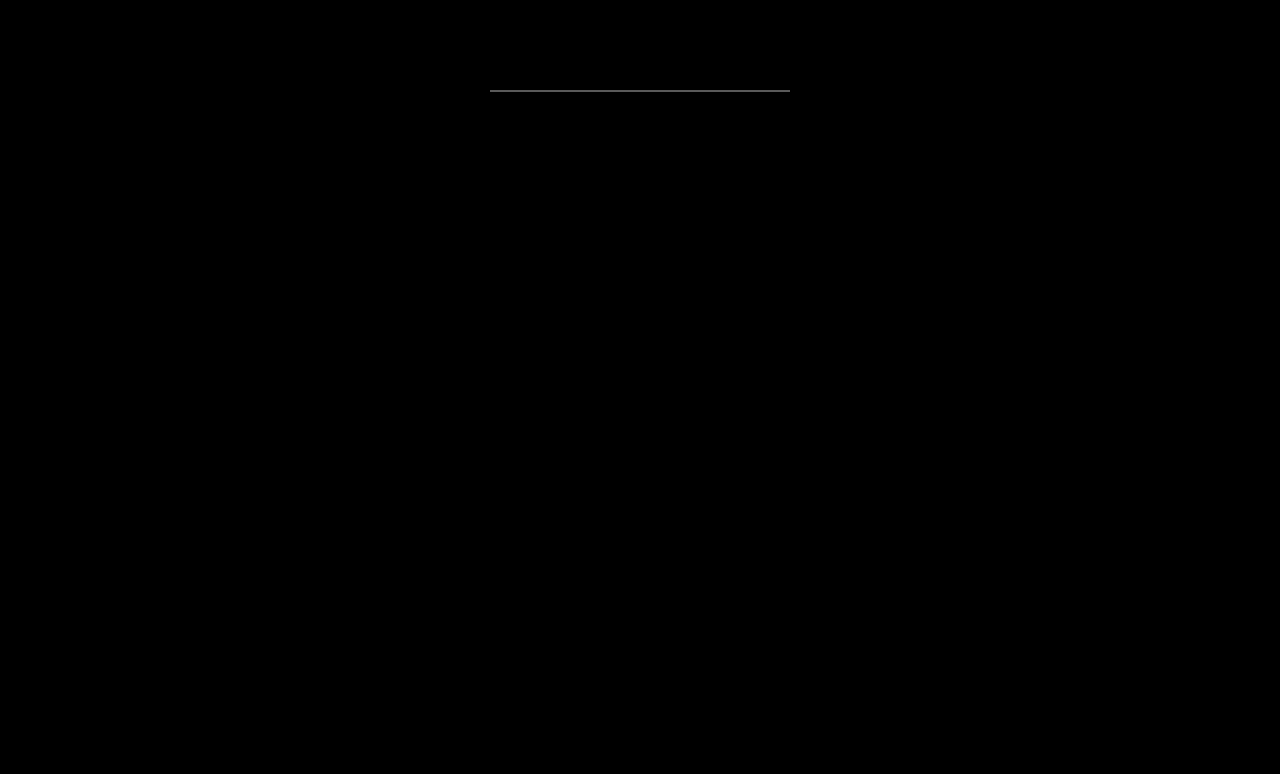
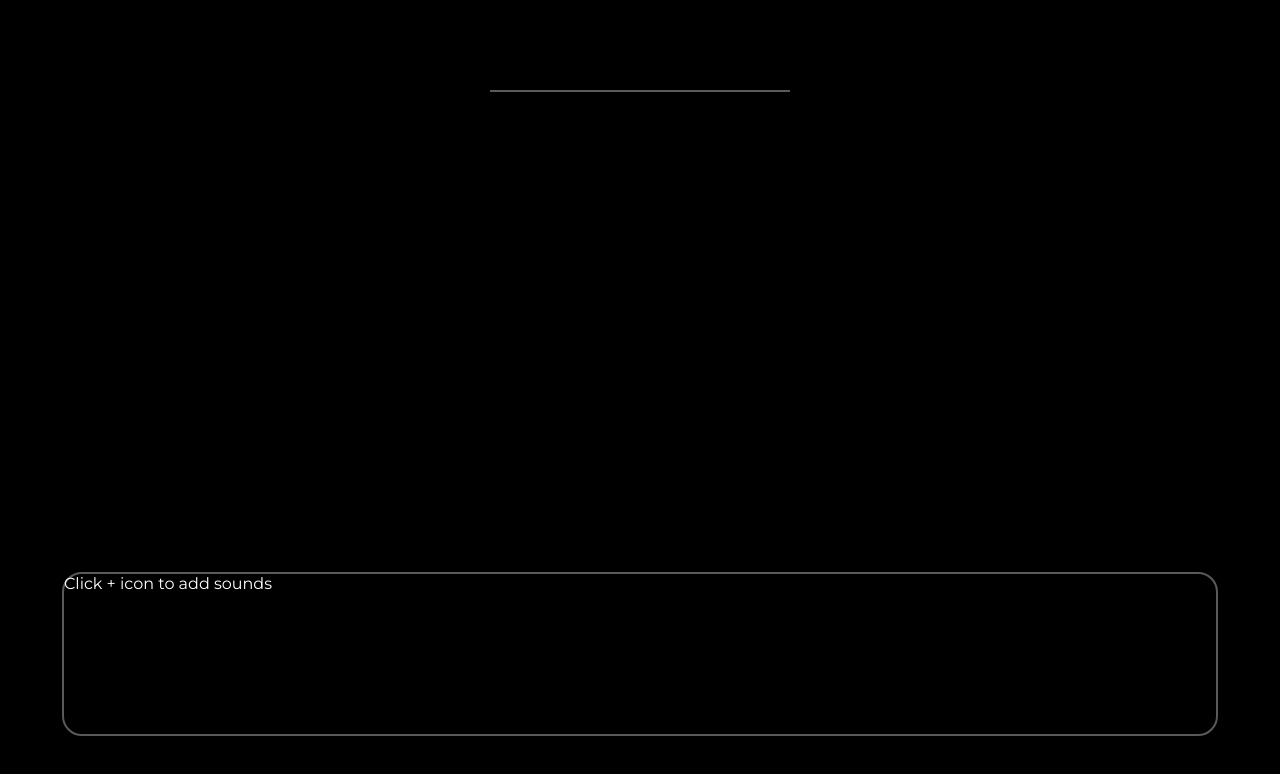
Before and after one commit to samvschantz/Code-Sandbox-React-Template, a React (Create React App) app: page / in a window 1280 px wide. Shown: the top 774 px of the page. Built offline with nearby package versions, Linux system fonts and the light colour scheme.

Commit message:
adding play bar and click to add message

```diff
--- a/src/App.jsx
+++ b/src/App.jsx
@@ -1,12 +1,22 @@
 import React, { Component } from "react";
 import { Tiles } from "./Tiles";
 import { SearchBar } from "./SearchBar";
+import { Playing } from "./Playing";
 
 export default class App extends Component {
   constructor(props) {
     super(props);
+
+    this.state = {
+      chosenSounds: []
+    };
   }
   render() {
-    return <SearchBar />;
+    return (
+      <div>
+        <SearchBar />
+        <Playing chosenSounds={this.state.chosenSounds} />
+      </div>
+    );
   }
 }
--- a/src/Playing.jsx
+++ b/src/Playing.jsx
@@ -1,6 +1,13 @@
 import React, { Component } from "react";
 
 export const Playing = props => {
-  let displayPlaying = <input class="playing" />;
+  let displayPlaying = <div className="playing" />;
+  if (props.chosenSounds.length === 0) {
+    displayPlaying = (
+      <div className="playing">
+        <div className="clickToAdd">Click + icon to add sounds</div>
+      </div>
+    );
+  }
   return displayPlaying;
 };
--- a/src/SearchBar.jsx
+++ b/src/SearchBar.jsx
@@ -1,6 +1,6 @@
 import React, { Component } from "react";
 
 export const SearchBar = props => {
-  let displaySearchBar = <input class="searchBar" />;
+  let displaySearchBar = <input className="searchBar" />;
   return displaySearchBar;
 };
--- a/src/styles.css
+++ b/src/styles.css
@@ -37,3 +37,20 @@ body {
 .searchBar:focus {
   border-bottom: 2px solid #ebebeb;
 }
+
+.playing {
+  border: 2px solid #5a5a5a;
+  left: 0;
+  right: 0;
+  bottom: 0;
+  width: 90%;
+  height: 20%;
+  border-radius: 20px;
+  display: block;
+  margin: 0 auto 5% auto;
+}
+
+.clickToAdd {
+  position: relative;
+  margin: 0 auto;
+}
```
